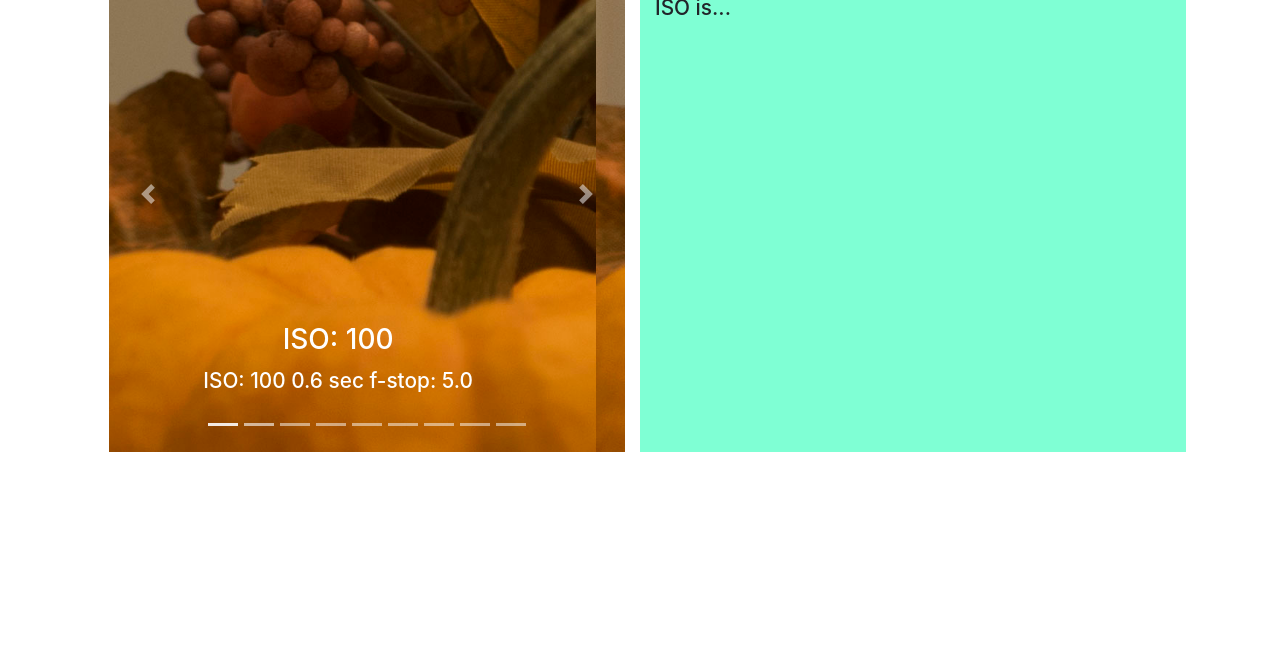
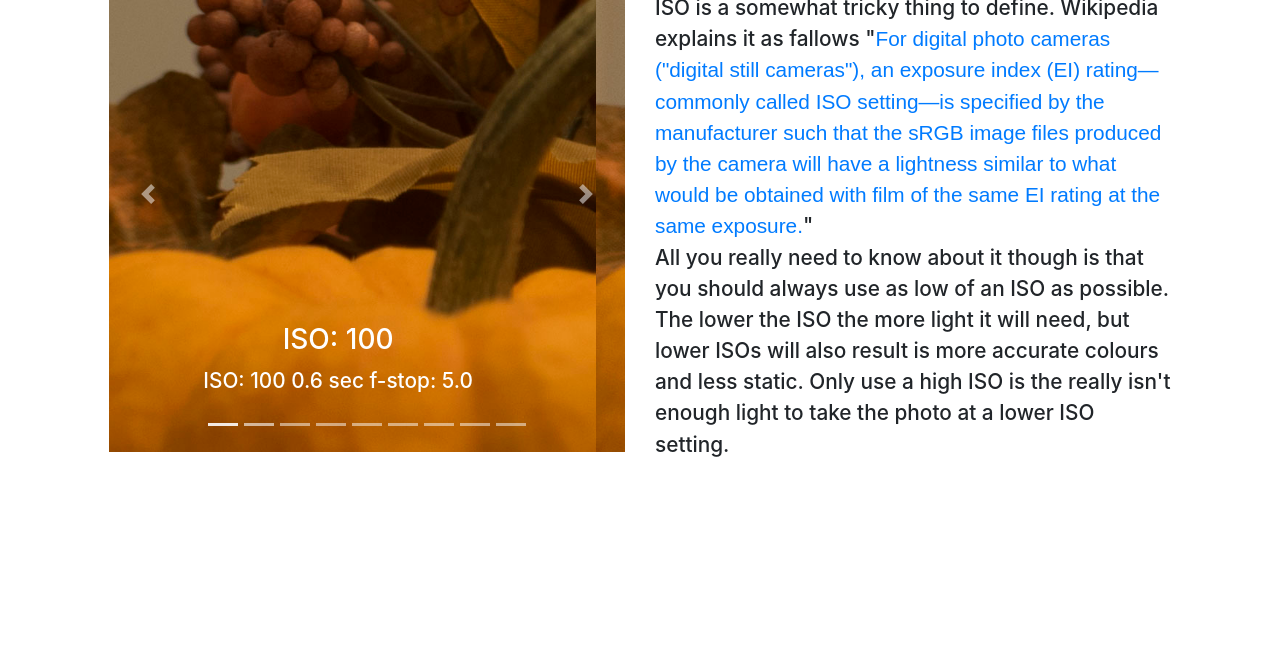
Before and after one commit to DanielM39/DanielM39.github.io, a plain HTML site: page iso.html in a window 1280 px wide. Shown: the part 152-800 px from the top of the page. Drawn offline with nearby package versions, Linux system fonts and the light colour scheme; a script that the page names is missing.

Commit message:
Finishing up

```diff
--- a/iso.html
+++ b/iso.html
@@ -10,7 +10,14 @@
         <link rel="stylesheet" href="https://stackpath.bootstrapcdn.com/bootstrap/4.3.1/css/bootstrap.min.css" integrity="sha384-ggOyR0iXCbMQv3Xipma34MD+dH/1fQ784/j6cY/iJTQUOhcWr7x9JvoRxT2MZw1T" crossorigin="anonymous">
         <script src="https://code.jquery.com/jquery-3.3.1.slim.min.js" integrity="sha384-q8i/X+965DzO0rT7abK41JStQIAqVgRVzpbzo5smXKp4YfRvH+8abtTE1Pi6jizo" crossorigin="anonymous"></script>
         <script src="https://cdnjs.cloudflare.com/ajax/libs/popper.js/1.14.7/umd/popper.min.js" integrity="sha384-UO2eT0CpHqdSJQ6hJty5KVphtPhzWj9WO1clHTMGa3JDZwrnQq4sF86dIHNDz0W1" crossorigin="anonymous"></script>
-        <script src="https://stackpath.bootstrapcdn.com/bootstrap/4.3.1/js/bootstrap.min.js" integrity="sha384-JjSmVgyd0p3pXB1rRibZUAYoIIy6OrQ6VrjIEaFf/nJGzIxFDsf4x0xIM+B07jRM" crossorigin="anonymous"></script>
+		<script src="https://stackpath.bootstrapcdn.com/bootstrap/4.3.1/js/bootstrap.min.js" integrity="sha384-JjSmVgyd0p3pXB1rRibZUAYoIIy6OrQ6VrjIEaFf/nJGzIxFDsf4x0xIM+B07jRM" crossorigin="anonymous"></script>
+		<style>
+			a{
+				font-size: 1em !important;
+				font-weight: 400;
+				font-family: Arial, Helvetica, sans-serif;
+			}
+		</style>
     </head>
     <body>
         <header>
@@ -136,9 +143,20 @@
 					</a>
 				</div>
 			</div>
-			<div class="col-sm-5" style="background-color:aquamarine">
+			<!--<div class="col-sm-5" style="background-color:aquamarine">-->
+			<div class="col-sm-5">
 				<h1>ISO</h1>
-				<p>ISO is...</p>
+				<p>
+					ISO is a somewhat tricky thing to define. Wikipedia explains it as fallows
+					"<a target="blank" href="https://en.wikipedia.org/wiki/Film_speed#Digital_camera_ISO_speed_and_exposure_index">For digital photo cameras
+					("digital still cameras"), an exposure index (EI) rating—commonly called ISO setting—is specified by the manufacturer such that the sRGB
+					image files produced by the camera will have a lightness similar to what would be obtained with film of the same EI rating at the same
+					exposure.</a>"
+					<br>
+					All you really need to know about it though is that you should always use as low of an ISO as possible. The lower the ISO the more light it
+					will need, but lower ISOs will also result is more accurate colours and less static. Only use a high ISO is the really isn't enough light to
+					take the photo at a lower ISO setting.
+				</p>
 			</div>
 		</div>
     </body>
```
Also changed, not shown: css/style.css (line endings or trailing spaces).
